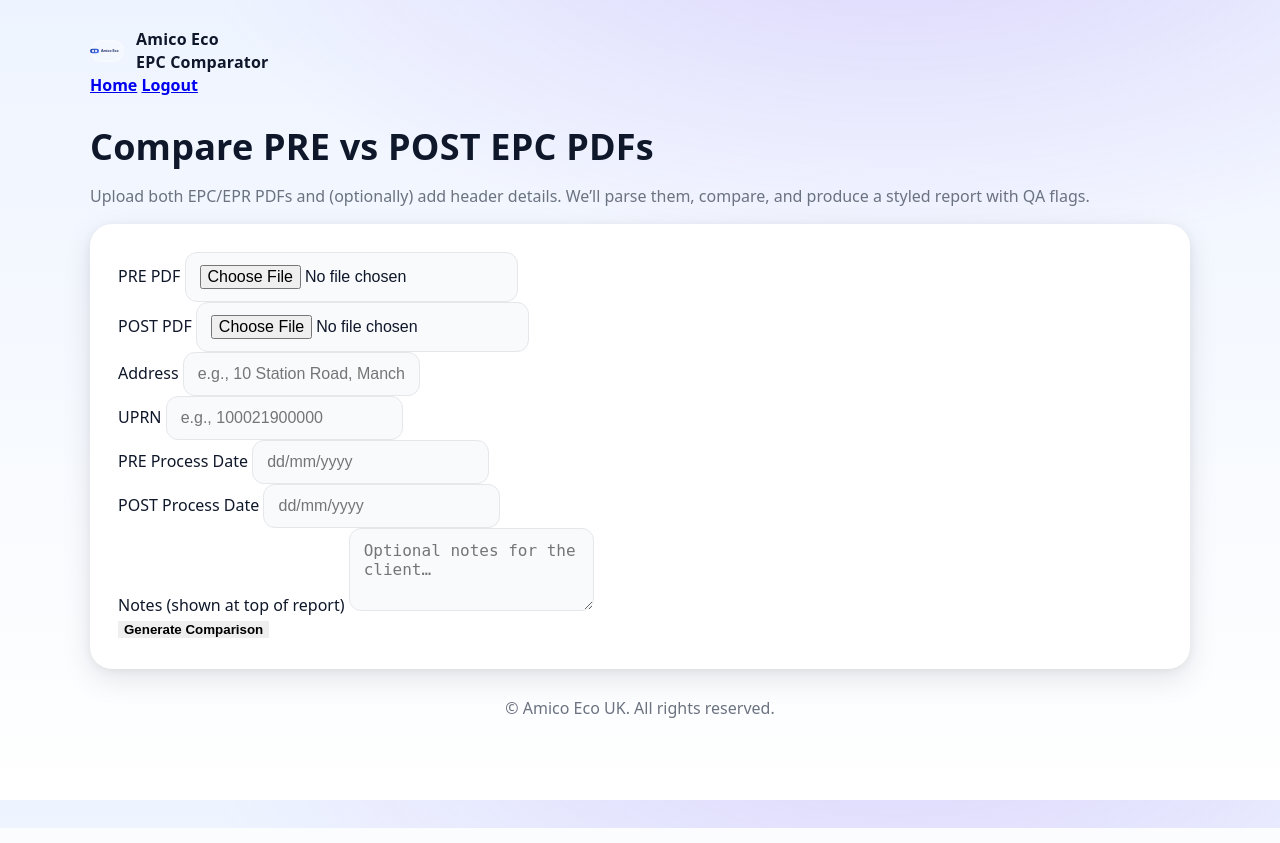
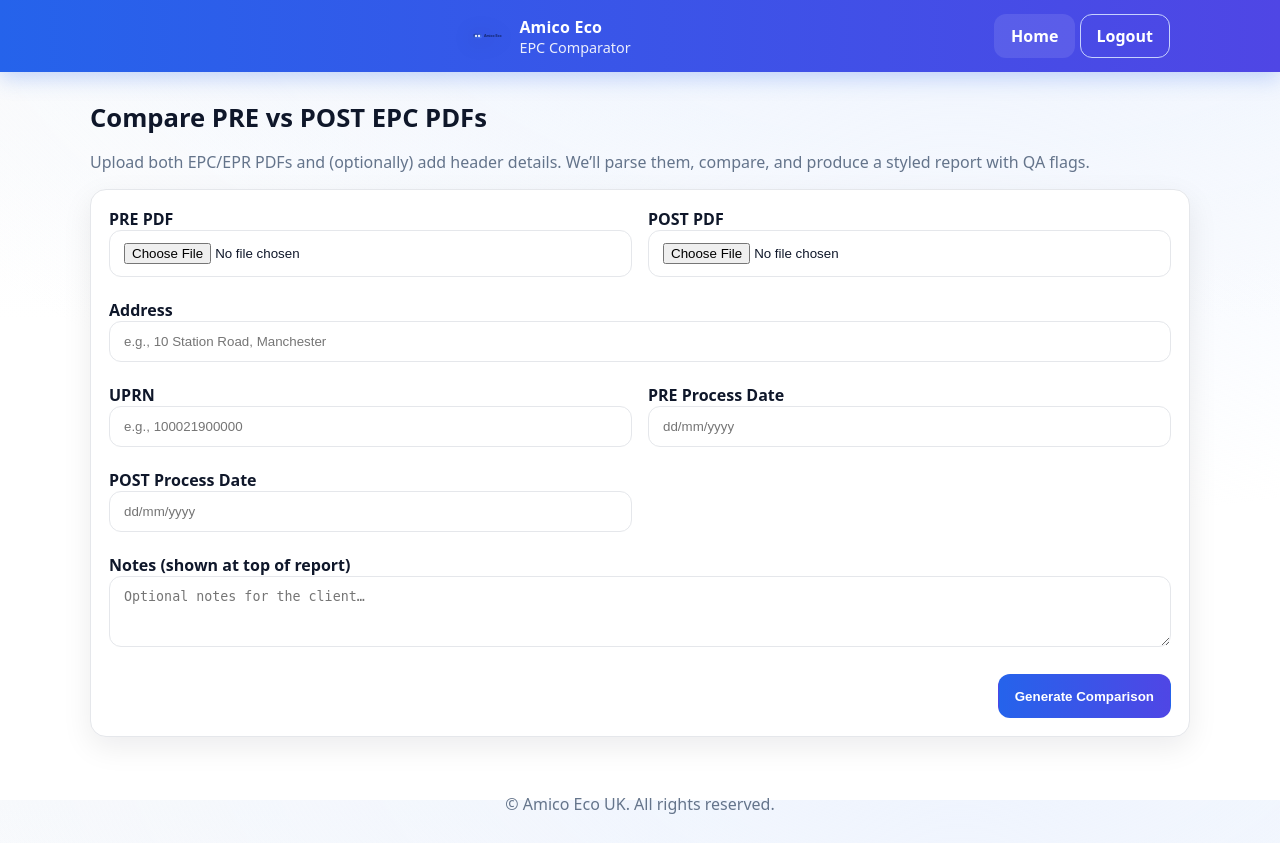
Before and after one commit to Ashley210109/COMPAREAMICOECO, a FastAPI app: page / in a window 1280 px wide. Run offline with FastAPI, Linux system fonts and the light colour scheme; the visitor is signed in with stand-in values (Sample User, id 1).

Commit message:
Update style.css

```diff
--- a/static/css/style.css
+++ b/static/css/style.css
@@ -1,176 +1,110 @@
-/* ========= Amico Eco – Corporate UI (v2) ========= */
-
-/* Design tokens */
+/* ====== Design tokens ====== */
 :root{
-  --bg: #f4f7fb;
-  --bg-grad-top:#eef4ff;
-  --bg-grad-bot:#ffffff;
-
-  --primary-500:#2563eb;          /* indigo/blue */
-  --primary-600:#1e40af;
-  --primary-700:#1d4ed8;
-
-  --accent-500:#7c3aed;           /* indigo accent */
-  --accent-600:#6d28d9;
-
-  --text:#0f172a;                  /* slate-900 */
-  --text-muted:#6b7280;            /* gray-500 */
-
-  --surface:#ffffff;
-  --surface-2:#f8fafc;
-
-  --ring:#e5e7eb;
-  --shadow: 0 10px 30px rgba(16,24,40,.10), 0 2px 10px rgba(16,24,40,.06);
-  --radius-2: 14px;
-  --radius-3: 22px;
-
-  --nav-grad: linear-gradient(90deg, var(--accent-600) 0%, var(--primary-600) 100%);
-  --btn-grad: linear-gradient(90deg, var(--primary-600), var(--primary-500));
+  --bg-grad-1:#eef4ff; --bg-grad-2:#f9fafb;
+  --brand:#2563eb; --brand-2:#4f46e5; --ink:#0f172a; --muted:#64748b;
+  --card:#ffffff; --line:#e5e7eb;
+  --ok:#0ea5e9; --warn:#f59e0b; --err:#ef4444; --pos:#16a34a; --neg:#dc2626;
+  --radius:16px; --shadow:0 10px 30px rgba(2,6,23,.08);
+  --gap:16px; --gap-lg:24px;
+  --font: ui-sans-serif, system-ui, -apple-system, Segoe UI, Roboto, 'Helvetica Neue', Arial, 'Noto Sans', 'Apple Color Emoji','Segoe UI Emoji';
 }
 
-/* Page base */
-html,body{
-  height:100%;
+/* ====== Base ====== */
+*{box-sizing:border-box}
+html,body{height:100%}
+body{
+  margin:0; font-family:var(--font); color:var(--ink);
+  background: radial-gradient(1200px 600px at 75% -10%, var(--bg-grad-1), transparent),
+              linear-gradient(var(--bg-grad-2),#fff 40%);
 }
-body{
-  margin:0;
-  color:var(--text);
-  background:
-    radial-gradient(1200px 600px at 70% -100px, rgba(124,58,237,.16), transparent 60%),
-    linear-gradient(180deg, var(--bg-grad-top), var(--bg-grad-bot));
-  font: 16px/1.45 system-ui, -apple-system, Segoe UI, Roboto, "Helvetica Neue", Arial, "Apple Color Emoji","Segoe UI Emoji";
+.container{max-width:1100px;margin:0 auto;padding:0 20px}
+.flex{display:flex}.between{justify-content:space-between}.center{align-items:center}
+.gap-12{gap:12px}
+.page{padding:28px 0}
+.stack>.card+.card{margin-top:var(--gap)}
+.center{margin-left:auto;margin-right:auto}
+.max-560{max-width:560px}
+
+/* ====== Brandbar & footer ====== */
+.brandbar{
+  background: linear-gradient(90deg,var(--brand),var(--brand-2));
+  color:#fff; padding:14px 0; position:sticky; top:0; z-index:50;
+  box-shadow: 0 6px 20px rgba(37,99,235,.25);
 }
+.brand .logo{width:34px;height:34px;filter:drop-shadow(0 2px 10px rgba(0,0,0,.25))}
+.brand-title{font-weight:700;letter-spacing:.2px}
+.brand-sub{opacity:.9;font-size:.9rem}
+.footer{padding:28px 0;color:var(--muted);text-align:center}
 
-/* Top nav */
-.site-nav{
-  position:sticky; top:0; z-index:50;
-  background:var(--nav-grad);
-  color:#fff;
-  box-shadow: 0 6px 18px rgba(30,64,175,.25);
+/* ====== Typography ====== */
+.h2{font-size:1.6rem;margin:0 0 4px}
+.h3{font-size:1.25rem;margin:0 0 4px}
+.h4{font-size:1.05rem;margin:0 0 6px}
+.muted{color:var(--muted)}
+.note{background:#f8fafc;border:1px solid var(--line);padding:12px;border-radius:12px}
+
+/* ====== Cards ====== */
+.card{
+  background:var(--card); border:1px solid var(--line);
+  border-radius:var(--radius); box-shadow:var(--shadow); padding:18px;
 }
-.site-nav .wrap{
-  max-width:1100px; margin:0 auto;
-  display:flex; align-items:center; gap:18px;
-  padding:14px 18px;
+.card.info{border-color:#dbeafe;background:#f8fbff}
+.vgap-8>*+*{margin-top:8px}
+.vgap-16>*+*{margin-top:16px}
+
+/* ====== Forms ====== */
+.form.vgap-16>*+*{margin-top:16px}
+.label{display:block;font-weight:600;margin-bottom:6px}
+.input{
+  width:100%; padding:12px 14px; border:1px solid var(--line);
+  border-radius:12px; background:#fff; outline:none; transition:.15s border;
 }
-.brand{
-  display:flex; align-items:center; gap:12px;
-  font-weight:800; letter-spacing:.2px;
+.input:focus{border-color:var(--brand); box-shadow:0 0 0 4px rgba(37,99,235,.12)}
+.form-grid{display:grid; grid-template-columns:1fr 1fr; gap:16px}
+.form-grid .span-2{grid-column:1/-1}
+.right{display:flex;justify-content:flex-end}
+
+/* ====== Buttons ====== */
+.btn{
+  display:inline-flex; align-items:center; justify-content:center;
+  height:44px; padding:0 16px; border-radius:12px; border:1px solid transparent;
+  font-weight:600; text-decoration:none; cursor:pointer; transition:.15s;
 }
-.brand .logo{
-  width:34px; height:22px; border-radius:20px;
-  background:rgba(255,255,255,.25);
-  position:relative; box-shadow: inset 0 0 0 2px rgba(255,255,255,.22);
+.btn.wide{width:100%}
+.btn.primary{background:linear-gradient(90deg,var(--brand),var(--brand-2)); color:#fff}
+.btn.primary:hover{filter:brightness(.98)}
+.btn.outline{border-color:#c7d2fe; color:#fff; background:transparent}
+.btn.ghost{color:#fff; background:rgba(255,255,255,.1); border-color:transparent}
+.btn.ghost:hover{background:rgba(255,255,255,.18)}
+
+/* ====== Badges/Chips ====== */
+.badge{display:inline-block;padding:2px 8px;border-radius:999px;font-size:.78rem;font-weight:700;}
+.badge.info{background:#e0f2fe;color:#075985}
+.badge.warn{background:#fff7ed;color:#9a3412}
+.badge.danger{background:#fee2e2;color:#7f1d1d}
+.chip{display:inline-block;padding:2px 10px;border-radius:10px;background:#f1f5f9;border:1px solid var(--line)}
+.chip.accent{background:#eef2ff;border-color:#c7d2fe}
+.chip.up{background:#ecfdf5;color:#065f46;border-color:#bbf7d0}
+.chip.down{background:#fef2f2;color:#7f1d1d;border-color:#fecaca}
+
+/* ====== Tables ====== */
+.table{width:100%;border-collapse:separate;border-spacing:0}
+.table thead th{background:#f8fafc;border-bottom:1px solid var(--line);text-align:left;padding:10px;font-weight:700}
+.table tbody td{border-bottom:1px solid var(--line);padding:10px}
+.table tbody tr:hover{background:#fafafa}
+.table td.pos{color:var(--pos)} .table td.neg{color:var(--neg)}
+.list{margin:0;padding-left:18px}
+
+/* ====== Layout helpers ====== */
+.grid-2{display:grid;grid-template-columns:1fr 1fr;gap:16px}
+.kpis{display:grid;grid-template-columns:repeat(4,minmax(0,1fr));gap:12px}
+.stat-row{display:flex;gap:12px;align-items:center}
+.stat{display:flex;gap:6px;align-items:center}
+.delta{margin-top:8px;font-weight:600}
+
+/* ====== Print (for PDF) ====== */
+@media print{
+  .brandbar, .footer { display:none !important }
+  body{background:#fff}
+  .card{box-shadow:none}
 }
-.brand .logo::before,
-.brand .logo::after{
-  content:""; position:absolute; top:50%; transform:translateY(-50%);
-  width:8px; height:8px; border-radius:50%; background:#fff; opacity:.9;
-}
-.brand .logo::before{ left:6px; }
-.brand .logo::after { left:18px; }
-
-.brand .title{
-  display:flex; flex-direction:column; line-height:1.05;
-}
-.brand .title .org{ font-size:20px; }
-.brand .title .sub{ font-size:13px; opacity:.9; font-weight:600; }
-
-/* Nav actions */
-.nav-actions{ margin-left:auto; display:flex; gap:10px; }
-.nav-actions a{
-  color:#0b1024; text-decoration:none;
-  background:#fff; padding:10px 16px;
-  border-radius:12px; font-weight:700;
-  box-shadow: 0 2px 10px rgba(0,0,0,.10);
-}
-.nav-actions a:active{ transform:translateY(1px); }
-
-/* Main container */
-.container{ max-width:1100px; margin:28px auto; padding:0 18px; }
-
-/* Card */
-.card{
-  background:var(--surface);
-  border-radius:var(--radius-3);
-  box-shadow:var(--shadow);
-  padding:28px;
-}
-
-/* Headings */
-h1{ font-size:36px; line-height:1.15; margin:0 0 18px; letter-spacing:.2px; }
-h2{ font-size:20px; margin:0 0 10px; }
-
-/* Forms */
-.form-row{ display:flex; flex-wrap:wrap; gap:12px 16px; margin:10px 0; }
-.form-row label{ min-width:130px; font-weight:650; color:#111827; }
-.input, input[type="text"], input[type="date"], input[type="password"], textarea, select{
-  flex:1 1 320px;
-  background:var(--surface-2);
-  border:1px solid var(--ring);
-  border-radius:12px; padding:12px 14px;
-  font-size:16px; outline:none;
-}
-input:focus, textarea:focus, select:focus{
-  border-color:#9aa7ff; box-shadow:0 0 0 3px rgba(37,99,235,.18);
-}
-
-/* Buttons */
-.btn{ appearance:none; border:0; cursor:pointer; font-weight:800; }
-.btn-primary{
-  color:#fff; padding:14px 22px; border-radius:16px;
-  background:var(--btn-grad);
-  box-shadow: 0 8px 20px rgba(37,99,235,.35), inset 0 1px 0 rgba(255,255,255,.2);
-  transition: transform .05s ease, filter .15s ease;
-}
-.btn-primary:hover{ filter:brightness(1.02); }
-.btn-primary:active{ transform: translateY(1px); }
-
-/* QA Panel */
-.panel{ background:var(--surface); border-radius:16px; box-shadow:var(--shadow); padding:18px; }
-.qa-panel{ border:1px solid #eef2ff; }
-.qa-list{ margin:8px 0 0 0; padding:0 0 0 18px; }
-.qa-item{ margin:6px 0; }
-.qa-item strong{ color:var(--primary-600); }
-.qa-error{ color:#b42318; }
-.qa-warning{ color:#9a6102; }
-.qa-info{ color:#1256a0; }
-.muted{ color:var(--text-muted); }
-
-/* Report blocks */
-.report-header{ margin-bottom:12px; }
-.report-grid{ display:grid; gap:16px; }
-.section{
-  background:var(--surface);
-  border-radius:18px; box-shadow:var(--shadow);
-  padding:18px;
-}
-
-/* Tables */
-.table{
-  width:100%; border-collapse:separate; border-spacing:0;
-  background:#fff; border-radius:14px; overflow:hidden;
-  box-shadow: 0 1px 0 rgba(16,24,40,.05);
-}
-.table th, .table td{ padding:12px 14px; text-align:left; }
-.table thead th{
-  background:#f1f5ff; color:#1f2a66; font-weight:800; border-bottom:1px solid #e5e7eb;
-}
-.table tr + tr td{ border-top:1px solid #edf1f7; }
-
-/* Footer */
-.footer{
-  color:var(--text-muted);
-  text-align:center; margin:18px 0 34px;
-}
-
-/* Small screens */
-@media (max-width:720px){
-  .brand .title .org{ font-size:18px; }
-  .nav-actions a{ padding:8px 12px; }
-  h1{ font-size:30px; }
-  .card{ padding:22px; }
-}
-
-  padding: 24px 0; font-size: 12px;
-}
```
